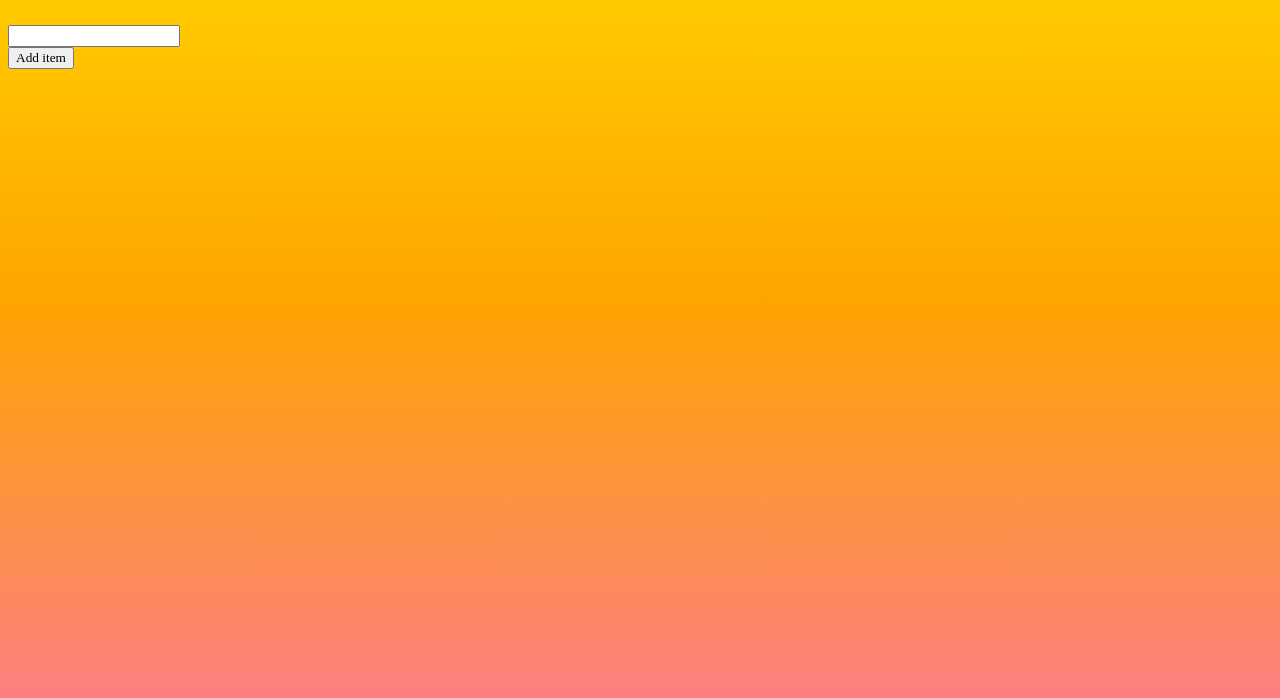
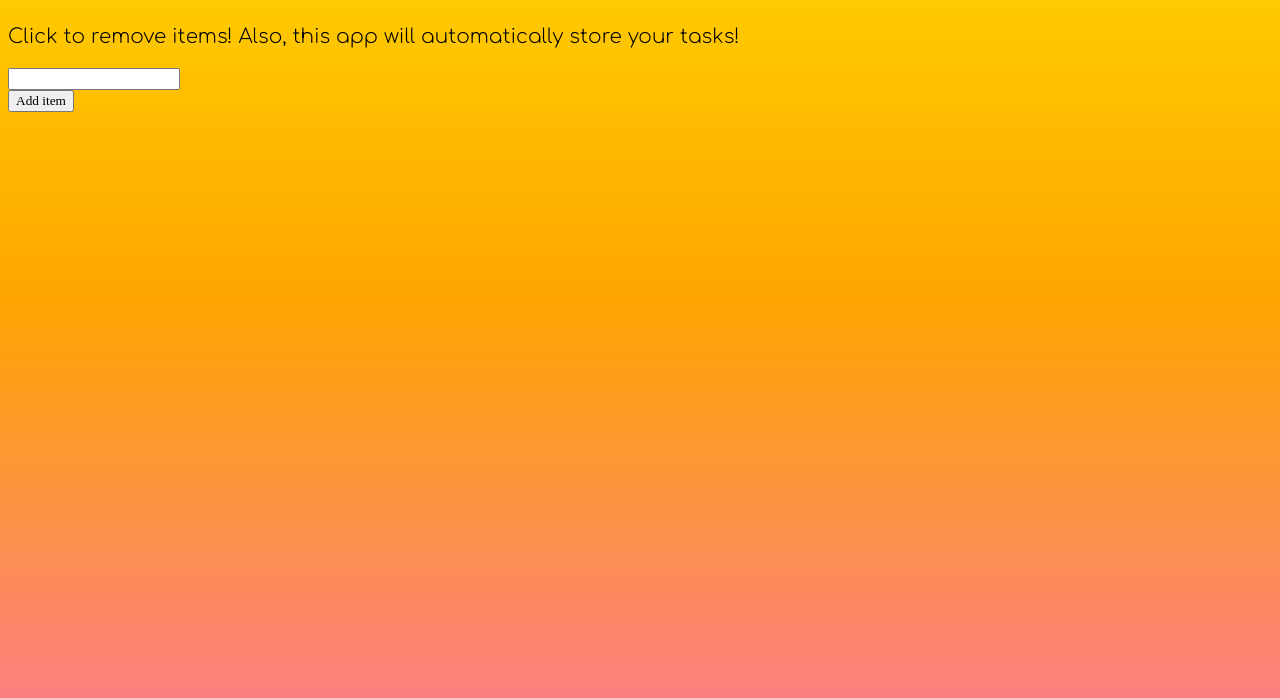
Before and after one commit to ArnavGarg10/app, a plain HTML site: page index.html in a window 1280 px wide. Shown: the part 102-800 px from the top of the page. Drawn offline with Linux system fonts and the light colour scheme; a web font is replaced by a local one.

Commit message:
Update index.html

```diff
--- a/index.html
+++ b/index.html
@@ -40,6 +40,7 @@
                 }
             </script>
             <p>To-Do List App📝</p>
+            <p style = "font-size:20px;">Click to remove items! Also, this app will automatically store your tasks!</p>
             <input type="text" id = "box" value="">
             <br>
             <input type="button" value="Add item"  id = "buttonadd" onclick=addItem();><br>
```
